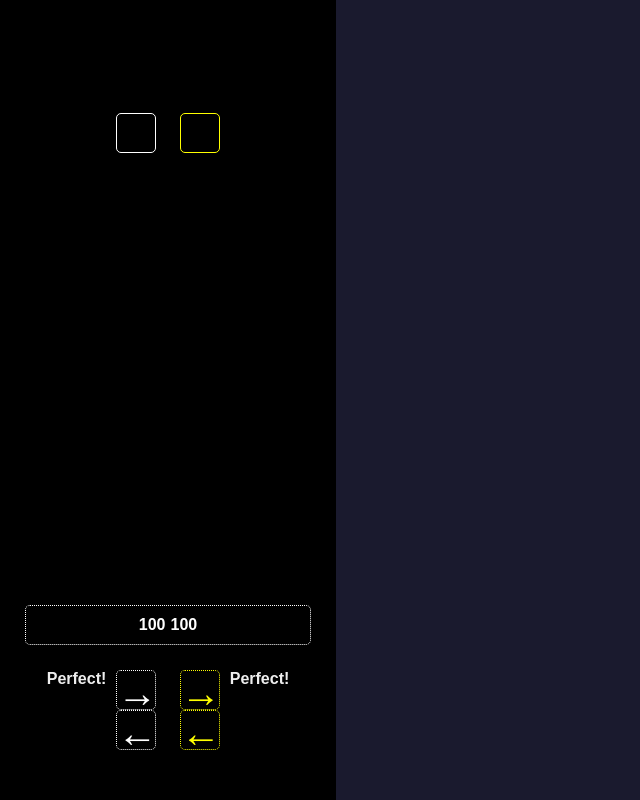
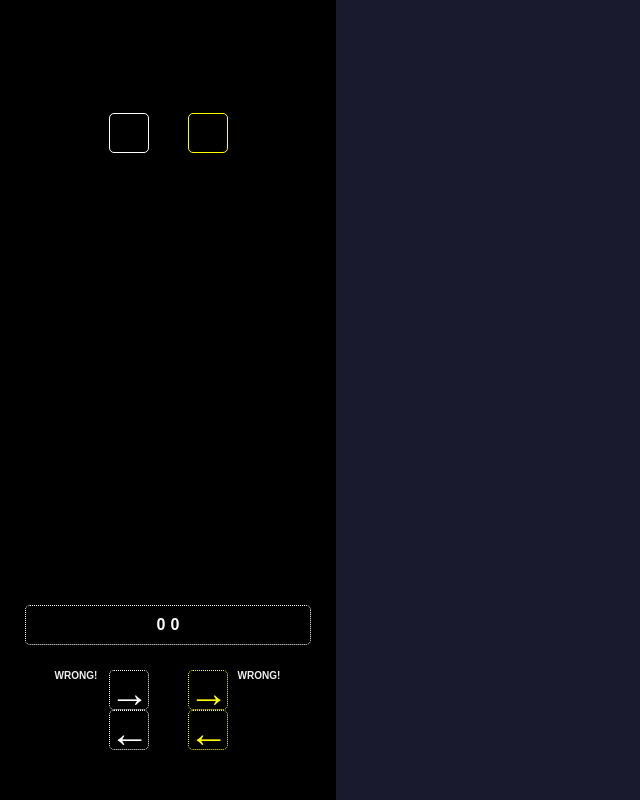
Before and after one commit to aeraquena/posecade, a website built with Vite: page index.html in a window 1280 px wide. Shown: the whole page, without its empty margins (0-640 px from the left). Built offline with nearby package versions, Linux system fonts and the light colour scheme; what @rcade/plugin-input-classic would draw is missing.

Commit message:
fix: shifting labels, only allow hit once, enable wrong

```diff
--- a/src/game.ts
+++ b/src/game.ts
@@ -69,7 +69,7 @@ const HIT_EVALS: HitEval[] = [
     percent: 0.5,
   },
   {
-    label: "TERRIBLE!",
+    label: "BAD!",
     percent: 1,
   },
 ];
@@ -234,23 +234,36 @@ export class PosecadeGame {
     }
     console.log(evalLabel);
 
-    // Find the delta of the time
-
-    if (input === this.state.moves[moveNum].word) {
-      //console.log(player + " HIT " + input);
+    // Prevents players from hitting it more than once per beat
+    if (
+      (player === "P1" && !this.state.players[0].playerMoves[moveNum]) ||
+      (player === "P2" && !this.state.players[1].playerMoves[moveNum])
+    ) {
       if (player === "P1") {
         // Update eval label
         const p1EvalLabel = document.getElementById("p1-eval-label");
         if (p1EvalLabel) {
           p1EvalLabel.innerText = evalLabel;
         }
+      } else {
+        const p2EvalLabel = document.getElementById("p2-eval-label");
+        if (p2EvalLabel) {
+          p2EvalLabel.innerText = evalLabel;
+        }
+      }
 
-        // And player has not hit this one
-        if (!this.state.players[0].playerMoves[moveNum]) {
+      // Find the delta of the time
+      if (player === "P1") {
+        //console.log(player + " HIT " + input);
+
+        // Player has hit ANYTHING
+        this.state.players[0].playerMoves[moveNum] = 1; // TODO: Make this the delta?
+
+        if (input === this.state.moves[moveNum].word) {
+          // And player has not hit this one
+
           this.state.players[0].score += 100;
           // Set: Player has hit this. This can even be the delta
-          this.state.players[0].playerMoves[moveNum] = 1; // TODO: Make this the delta?
-
           // Update UI (split into UI function?)
           const p1Score = document.getElementById("p1Score");
           if (p1Score) {
@@ -262,15 +275,11 @@ export class PosecadeGame {
           p1Move?.classList.add("isHit");
         }
       } else {
-        // Update eval label
-        const p2EvalLabel = document.getElementById("p2-eval-label");
-        if (p2EvalLabel) {
-          p2EvalLabel.innerText = evalLabel;
-        }
+        // Player has hit ANYTHING
+        this.state.players[1].playerMoves[moveNum] = 1; // TODO: Make this the delta?
 
-        if (!this.state.players[1].playerMoves[moveNum]) {
+        if (input === this.state.moves[moveNum].word) {
           this.state.players[1].score += 100;
-          this.state.players[1].playerMoves[moveNum] = 1;
           const p2Score = document.getElementById("p2Score");
           if (p2Score) {
             p2Score.innerHTML = this.state.players[1].score.toString();
@@ -286,7 +295,7 @@ export class PosecadeGame {
 
   showScore() {
     this.state.scene = "score-screen";
-    this.uiScoreScreen();
+    //this.uiScoreScreen();
   }
 
   /* UI Screens */
--- a/src/style.css
+++ b/src/style.css
@@ -157,4 +157,6 @@ footer.title-screen {
 
 .eval-label {
   padding: 0 10px;
+  font-size: 10px;
+  min-width: 64px;
 }
```
